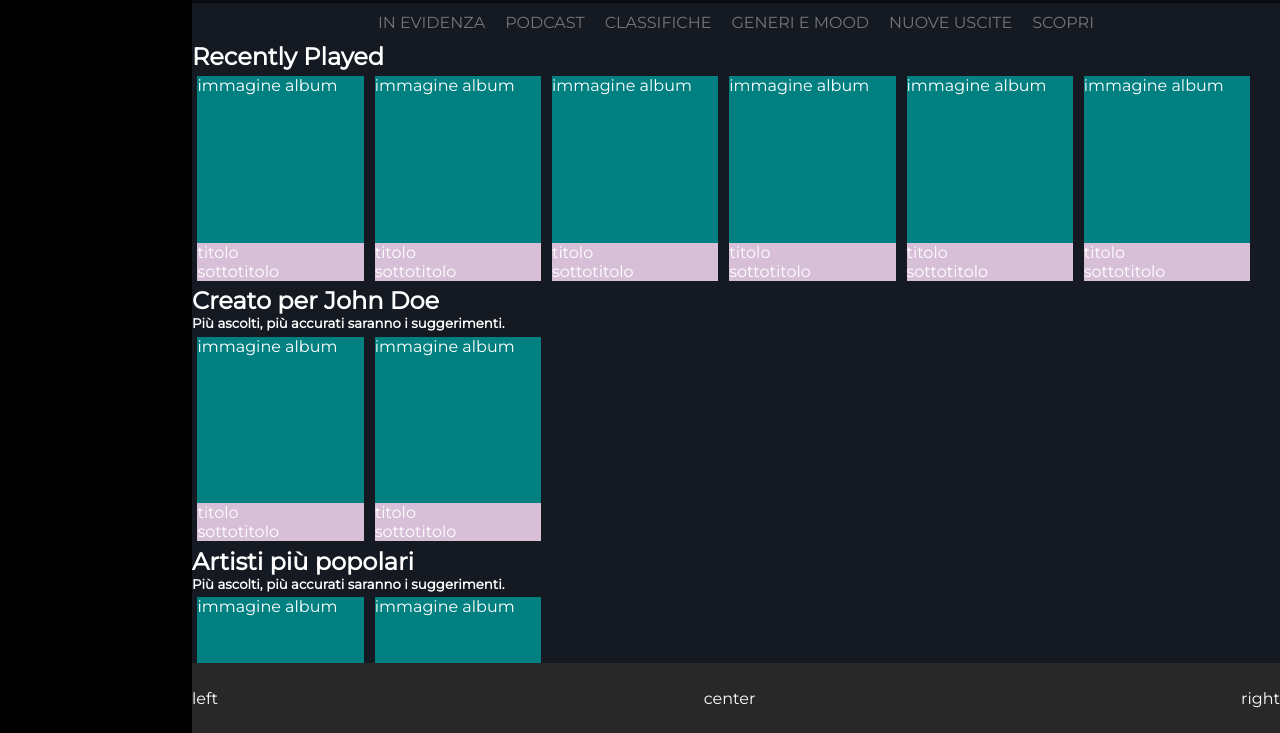
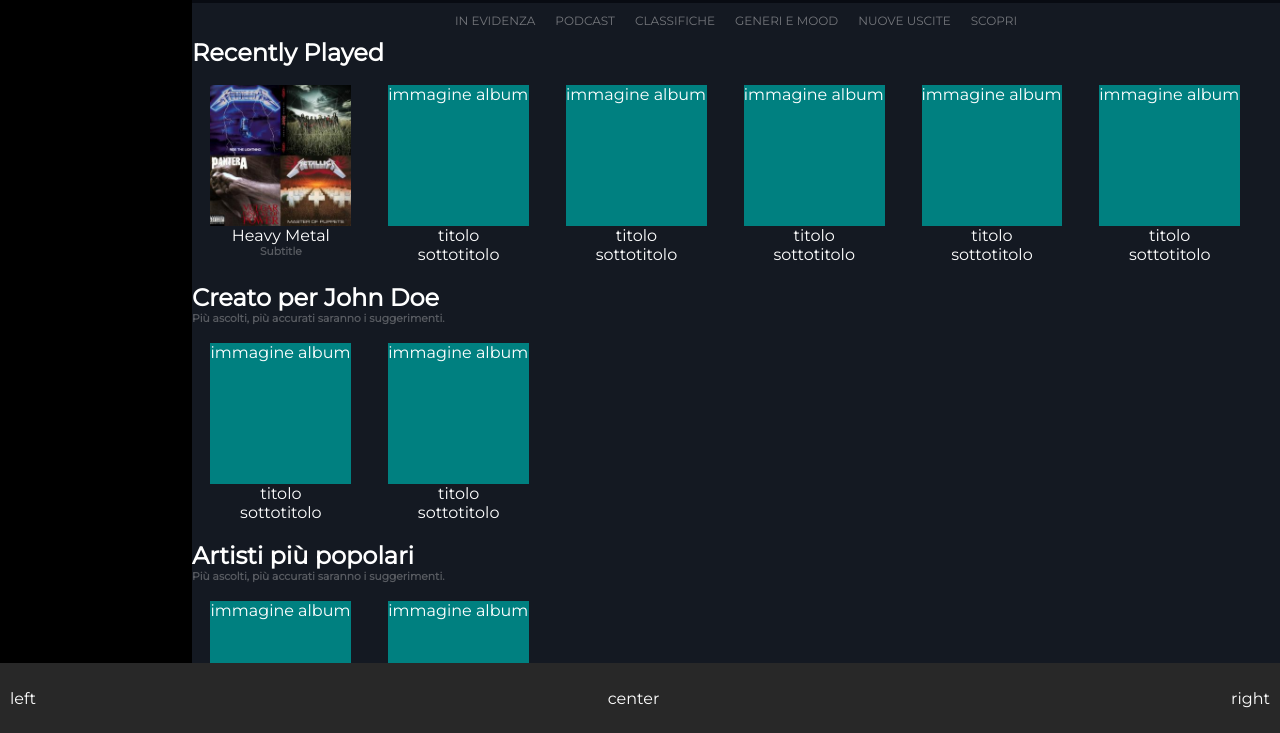
Before and after one commit to salvosanzone/html-css-spotifyweb, a plain HTML site: page index.html in a window 1280 px wide. Shown: the part 67-800 px from the top of the page. Drawn offline with Linux system fonts and the light colour scheme.

```diff
--- a/css/style.css
+++ b/css/style.css
@@ -16,13 +16,13 @@
 aside{
   float: left;
   width: 15%;
-  height: 100vh;
+  height: calc(100vh - 70px);
   padding: 15px;
   background-color: black;
   color: white;
 }
 .logo{
-  width: 75%;
+  width: 60%;
 }
 
 /* HEADER */
@@ -38,7 +38,7 @@
 .btn-upgrade{
 background-color:#080b12;
 color: white;
-padding: 10px;
+padding: 7px 50px;
 border-radius: 20px;
 border: 2px solid white;
 cursor: pointer;
@@ -53,16 +53,20 @@
   overflow-y: auto;
 }
 main .choose-category{
+  display: flex;
+  justify-content: center;
+  flex-shrink: 0;
   width: 100%;
+
 }
 main .choose-category ul{
   display: flex;
-  justify-content: center;
   list-style: none;
   cursor: pointer;
 }
 
 main .choose-category ul li{
+  font-size: 12px;
   padding: 10px;
   color: #74767b;
 }
@@ -75,12 +79,12 @@
   flex-shrink: 0;
 }
 .container-cards .card{
-  margin: 0.5%;
+  margin: 1.7%;
 }
 
 main .card-top{
-  width: 13vw;  /*cosi rimangono quadrati*/
-  height: 13vw;
+  width: 11vw;  /*cosi rimangono quadrati*/
+  height: 11vw;
   background-color: teal;
 }
 
@@ -88,16 +92,20 @@
   width: 100%;
 }
 main .card-bottom{
-  width: 13vw;
-  background-color: thistle;
+  width: 11vw;
+  text-align: center;
 }
 
+h6{
+  color:#585b61;
+}
 
 /* FOOTER/PLAYER */
 footer{
   float: left;
-  width: 85%;
+  width: 100%;
   height: 70px;
+  padding: 10px;
   background-color: #282828;
   color: white;
 }
--- a/index.html
+++ b/index.html
@@ -36,11 +36,15 @@
       <div class="container-cards">
         <div class="card">
           <div class="card-top">
-            <div class="album">immagine album</div>
+            <div class="album">
+              <img src="img/metal_lifting.jpg" alt="">
+            </div>
           </div>
           <div class="card-bottom">
-            <div class="title">titolo</div>
-            <div class="subtitle">sottotitolo</div>
+            <div class="title">Heavy Metal</div>
+            <div class="subtitle">
+              <h6>Subtitle</h6>
+            </div>
           </div>
         </div>
         <div class="card">
@@ -90,7 +94,7 @@
         </div>
       </div>
       <h2>Creato per John Doe</h2>
-      <h5>Più ascolti, più accurati saranno i suggerimenti.</h5>
+      <h6>Più ascolti, più accurati saranno i suggerimenti.</h6>
       <div class="container-cards">
         <div class="card">
           <div class="card-top">
@@ -112,7 +116,7 @@
         </div>
       </div>
       <h2>Artisti più popolari</h2>
-      <h5>Più ascolti, più accurati saranno i suggerimenti.</h5>
+      <h6>Più ascolti, più accurati saranno i suggerimenti.</h6>
       <div class="container-cards">
         <div class="card">
           <div class="card-top">
```
